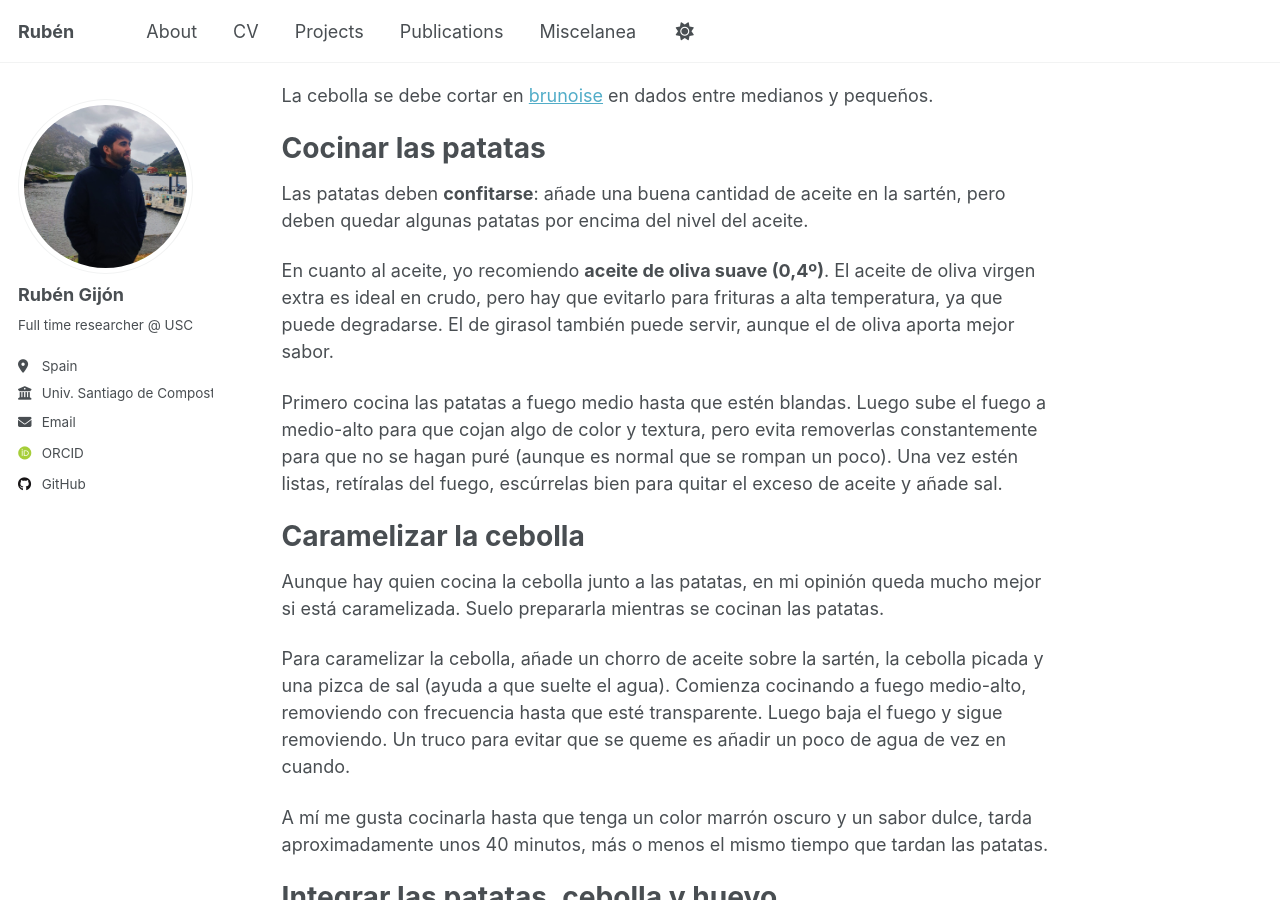
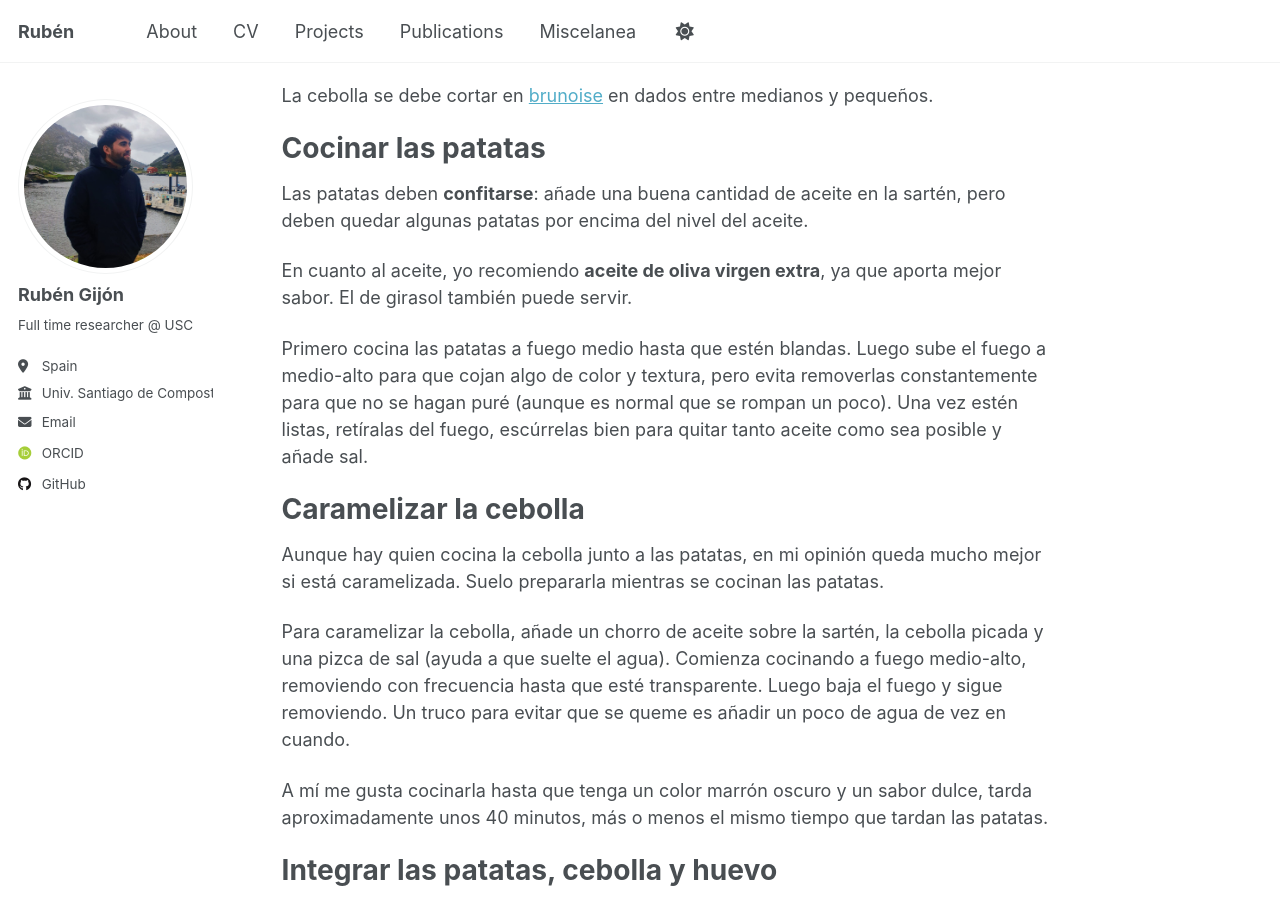
Before and after one commit to rubzip/rubzip.github.io, a Jekyll site: the page built from _posts/2025-08-01-tortilla.md, in a window 1280 px wide and 900 px high, scrolled down 901 px. Built offline with Jekyll 4.4.1, drawn with Linux system fonts in a browser that asks for light colours; some web fonts are replaced; a script that is not in the unit is left out.

Commit message:
Update 2025-08-01-tortilla.md

```diff
--- a/_posts/2025-08-01-tortilla.md
+++ b/_posts/2025-08-01-tortilla.md
@@ -32,9 +32,9 @@ Cocinar las patatas
 ======
 Las patatas deben **confitarse**: añade una buena cantidad de aceite en la sartén, pero deben quedar algunas patatas por encima del nivel del aceite.
 
-En cuanto al aceite, yo recomiendo **aceite de oliva suave (0,4º)**. El aceite de oliva virgen extra es ideal en crudo, pero hay que evitarlo para frituras a alta temperatura, ya que puede degradarse. El de girasol también puede servir, aunque el de oliva aporta mejor sabor.
+En cuanto al aceite, yo recomiendo **aceite de oliva virgen extra**, ya que aporta mejor sabor. El de girasol también puede servir.
 
-Primero cocina las patatas a fuego medio hasta que estén blandas. Luego sube el fuego  a medio-alto para que cojan algo de color y textura, pero evita removerlas constantemente para que no se hagan puré (aunque es normal que se rompan un poco). Una vez estén listas, retíralas del fuego, escúrrelas bien para quitar el exceso de aceite y añade sal.
+Primero cocina las patatas a fuego medio hasta que estén blandas. Luego sube el fuego a medio-alto para que cojan algo de color y textura, pero evita removerlas constantemente para que no se hagan puré (aunque es normal que se rompan un poco). Una vez estén listas, retíralas del fuego, escúrrelas bien para quitar tanto aceite como sea posible y añade sal.
 
 Caramelizar la cebolla
 ======
```
